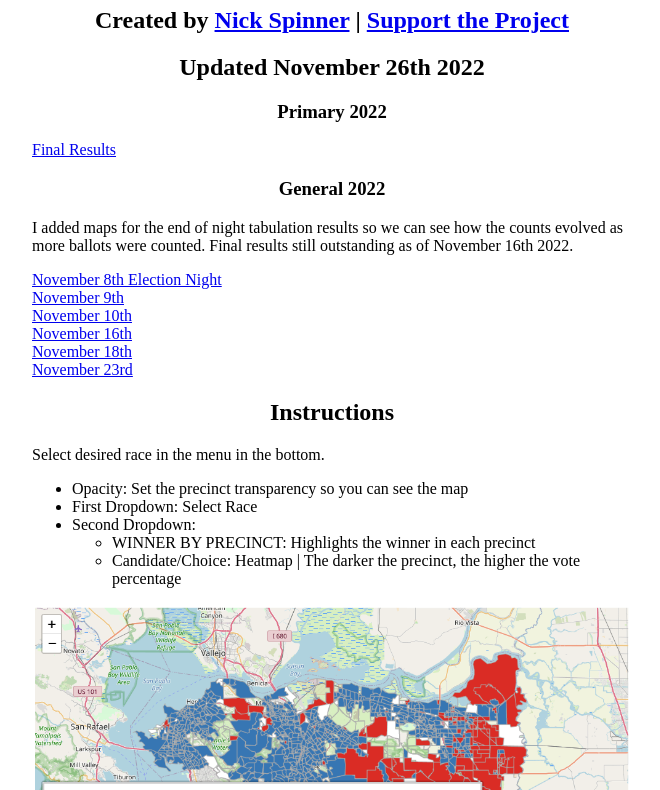
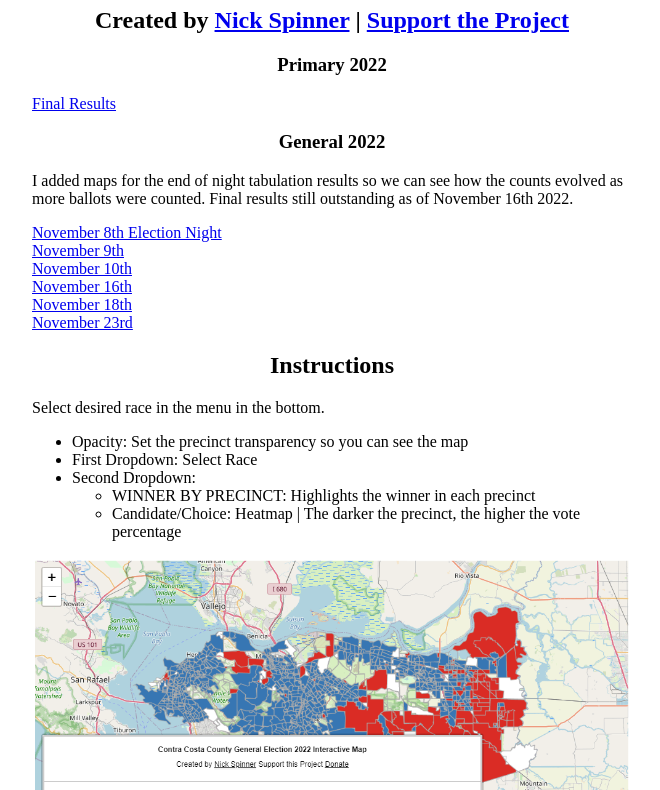
Before and after one commit to Spinnernicholas/maps.cocoacounty.org, a plain HTML site: page public/index.html in a window 1280 px wide. Shown: the part 73-863 px from the top of the page, without its empty margins (308-968 px from the left). Drawn offline with Linux system fonts and the light colour scheme.

Commit message:
Update index.html

```diff
--- a/public/index.html
+++ b/public/index.html
@@ -49,7 +49,6 @@
         <div id="content">
             <h1>Contra Costa County Election Maps</h1>
             <h2>Created by <a href="https://github.com/spinnernicholas">Nick Spinner</a> | <a href="https://github.com/Spinnernicholas/InteractiveElectionMap">Support the Project</a></h2>
-            <h2>Updated November 26th 2022</h2>
             <h3>Primary 2022</h3>
             <a href="https://maps.cocoacounty.org/coco-primary-2022/">Final Results</a>
             <h3>General 2022</h3>
```
